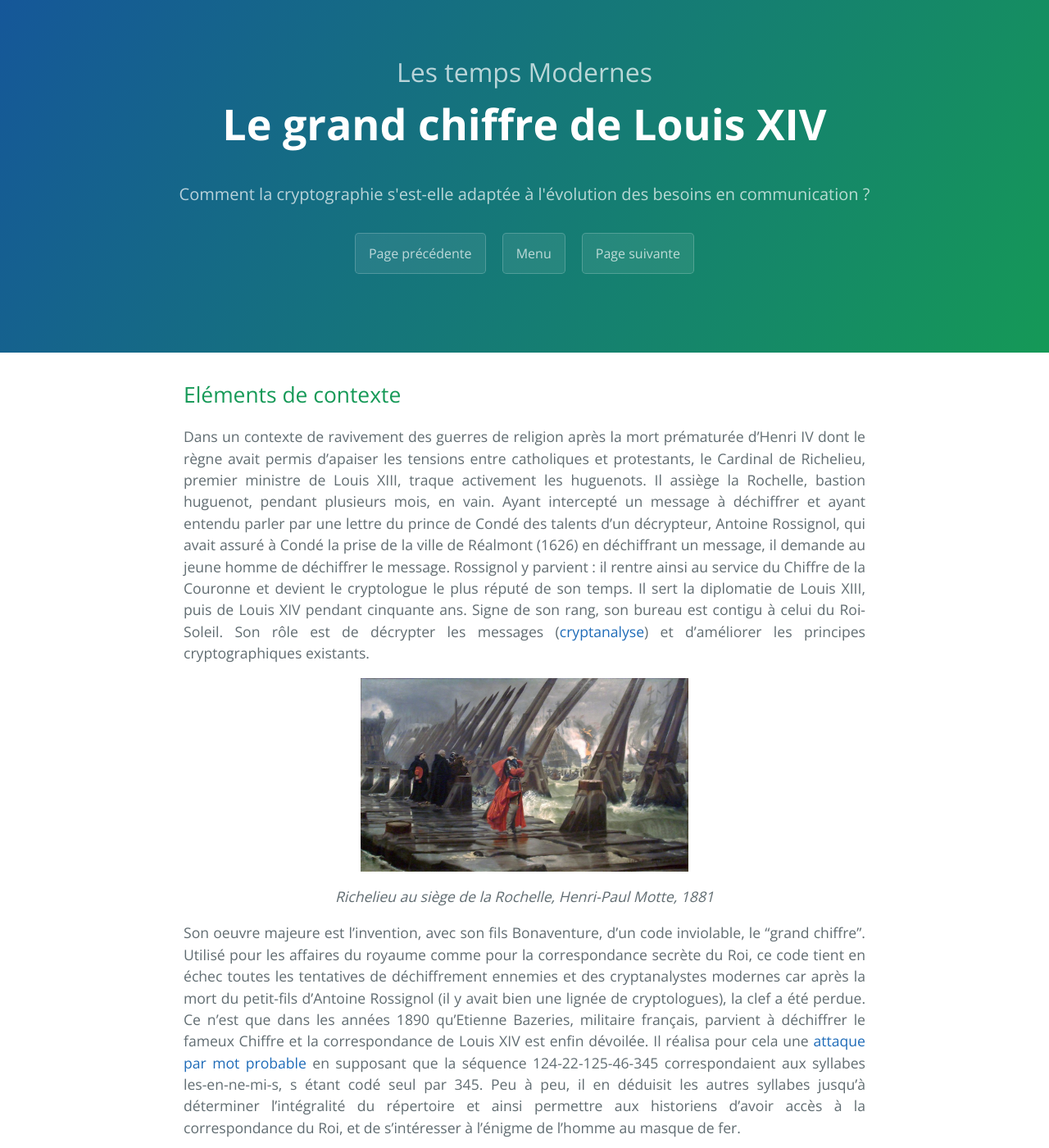
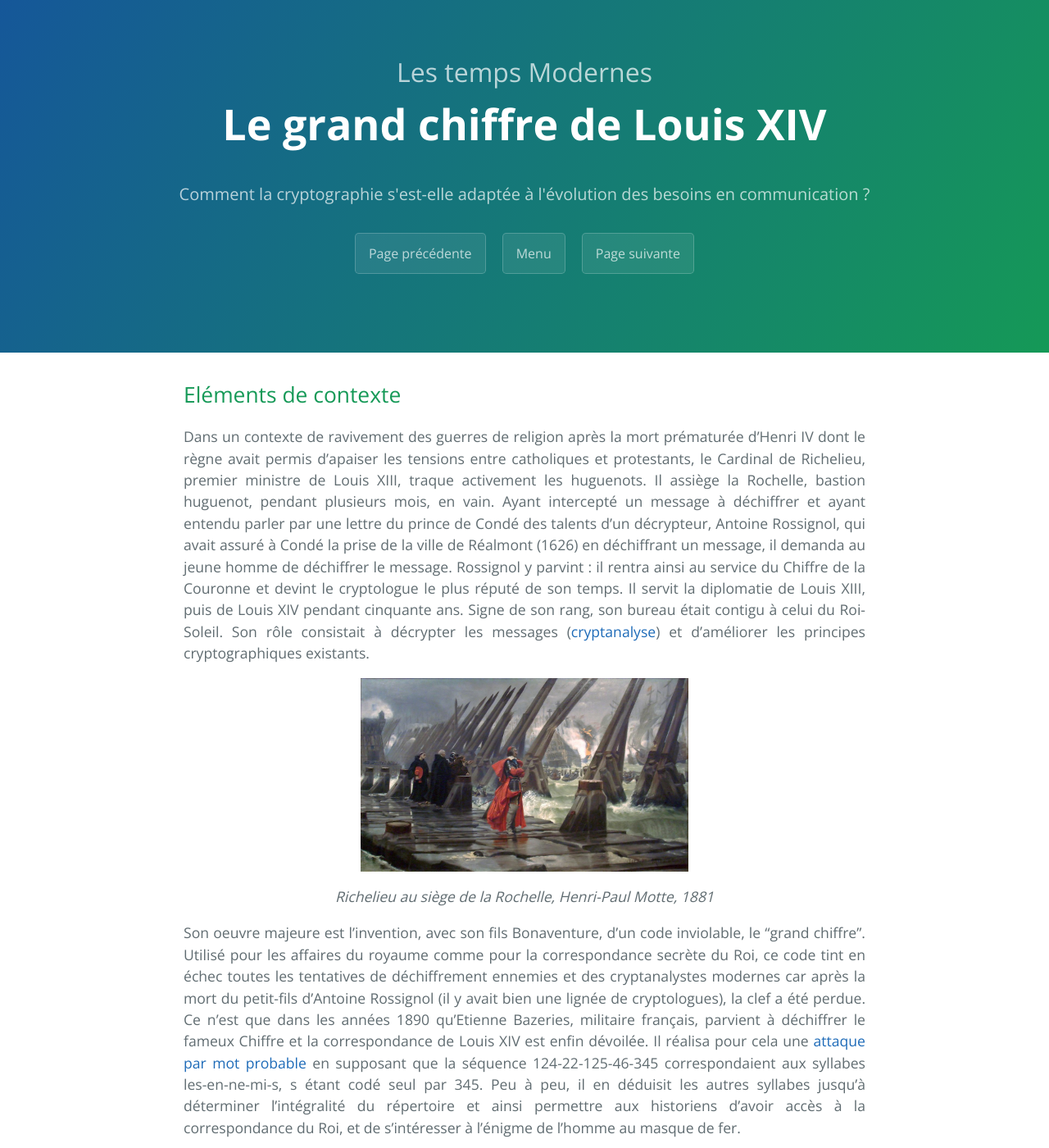
Before and after one commit to SamuelGallay/CryptoTPE, a Jekyll site: the page built from pages/2_TempsModernes/3_louis14.md, in a window 1280 px wide and 1400 px high. Shown: the whole window at 82% size. Built offline with Jekyll 4.4.1, drawn with Linux system fonts in a browser that asks for light colours; our own code applies the rules of GitHub Pages for plain Markdown files; some of the changed text lies outside the part shown.

Commit message:
Update 3_louis14.md

```diff
--- a/pages/2_TempsModernes/3_louis14.md
+++ b/pages/2_TempsModernes/3_louis14.md
@@ -8,12 +8,12 @@
 ---
 ## Eléments de contexte
 
-Dans un contexte de ravivement des guerres de religion après la mort prématurée d’Henri IV dont le règne avait permis d’apaiser les tensions entre catholiques et protestants, le Cardinal de Richelieu, premier ministre de Louis XIII, traque activement les huguenots. Il assiège la Rochelle, bastion huguenot, pendant plusieurs mois, en vain. Ayant intercepté un message à déchiffrer et ayant entendu parler par une lettre du prince de Condé des talents d’un décrypteur, Antoine Rossignol, qui avait assuré à Condé la prise de la ville de Réalmont (1626) en déchiffrant un message, il demande au jeune homme de déchiffrer le message. Rossignol y parvient : il rentre ainsi au service du Chiffre de la Couronne et devient le cryptologue le plus réputé de son temps. Il sert la diplomatie de Louis XIII, puis de Louis XIV pendant cinquante ans. Signe de son rang, son bureau est contigu à celui du Roi-Soleil. Son rôle est de décrypter les messages ([cryptanalyse]({{ "/glossaire/" | relative_url }})) et d’améliorer les principes cryptographiques existants.
+Dans un contexte de ravivement des guerres de religion après la mort prématurée d’Henri IV dont le règne avait permis d’apaiser les tensions entre catholiques et protestants, le Cardinal de Richelieu, premier ministre de Louis XIII, traque activement les huguenots. Il assiège la Rochelle, bastion huguenot, pendant plusieurs mois, en vain. Ayant intercepté un message à déchiffrer et ayant entendu parler par une lettre du prince de Condé des talents d’un décrypteur, Antoine Rossignol, qui avait assuré à Condé la prise de la ville de Réalmont (1626) en déchiffrant un message, il demanda au jeune homme de déchiffrer le message. Rossignol y parvint : il rentra ainsi au service du Chiffre de la Couronne et devint le cryptologue le plus réputé de son temps. Il servit la diplomatie de Louis XIII, puis de Louis XIV pendant cinquante ans. Signe de son rang, son bureau était contigu à celui du Roi-Soleil. Son rôle consistait à décrypter les messages ([cryptanalyse]({{ "/glossaire/" | relative_url }})) et d’améliorer les principes cryptographiques existants.
 
 <img src="{{ "/assets/2_TempsModernes/rochelle.jpg" | relative_url }}" alt="diffie" style="margin: 0 auto;display: block; width:400px; "/>
 <p align="center"> <em> Richelieu au siège de la Rochelle, Henri-Paul Motte, 1881 </em> </p>
 
-Son oeuvre majeure est l’invention, avec son fils Bonaventure, d’un code inviolable, le “grand chiffre”. Utilisé pour les affaires du royaume comme pour la correspondance secrète du Roi, ce code tient en échec toutes les tentatives de déchiffrement ennemies et des cryptanalystes modernes car après la mort du petit-fils d’Antoine Rossignol (il y avait bien une lignée de cryptologues), la clef a été perdue. Ce n’est que dans les années 1890 qu’Etienne Bazeries, militaire français, parvient à déchiffrer le fameux Chiffre et la correspondance de Louis XIV est enfin dévoilée. Il réalisa pour cela une [attaque par mot probable]({{ "/glossaire/" | relative_url }}) en supposant que la séquence 124-22-125-46-345 correspondaient aux syllabes les-en-ne-mi-s, s étant codé seul par 345. Peu à peu, il en déduisit les autres syllabes jusqu'à déterminer l'intégralité du répertoire et ainsi permettre aux historiens d'avoir accès à la correspondance du Roi, et de s'intéresser à l'énigme de l'homme au masque de fer.
+Son oeuvre majeure est l’invention, avec son fils Bonaventure, d’un code inviolable, le “grand chiffre”. Utilisé pour les affaires du royaume comme pour la correspondance secrète du Roi, ce code tint en échec toutes les tentatives de déchiffrement ennemies et des cryptanalystes modernes car après la mort du petit-fils d’Antoine Rossignol (il y avait bien une lignée de cryptologues), la clef a été perdue. Ce n’est que dans les années 1890 qu’Etienne Bazeries, militaire français, parvient à déchiffrer le fameux Chiffre et la correspondance de Louis XIV est enfin dévoilée. Il réalisa pour cela une [attaque par mot probable]({{ "/glossaire/" | relative_url }}) en supposant que la séquence 124-22-125-46-345 correspondaient aux syllabes les-en-ne-mi-s, s étant codé seul par 345. Peu à peu, il en déduisit les autres syllabes jusqu'à déterminer l'intégralité du répertoire et ainsi permettre aux historiens d'avoir accès à la correspondance du Roi, et de s'intéresser à l'énigme de l'homme au masque de fer.
 
 <img src="{{ "/assets/2_TempsModernes/rossignol.jpg" | relative_url }}" alt="diffie" style="margin: 0 auto;display: block; width:300px; "/>
 <p align="center"> <em> Antoine Rossignol </em> </p>
@@ -27,11 +27,11 @@
 
 ## Enjeux
 
-Ce chiffre a été utilisé par Louis XIV tant pour ses correspondances privées (il a mené une vie amoureuse très dissolue comme chacun le sait) que pour ses correspondances politiques avec ses ministres, militaires et ambassadeurs.
+Ce chiffre fut utilisé par Louis XIV tant pour ses correspondances privées (il a mené une vie amoureuse très dissolue comme chacun le sait) que pour ses correspondances politiques avec ses ministres, militaires et ambassadeurs.
 
 <img src="{{ "/assets/2_TempsModernes/rigaud.jpg" | relative_url }}" alt="diffie" style="margin: 0 auto;display: block; width:300px; "/>
 <p align="center"> <em> Louis XIV en costume de sacre par Hyacinthe Rigaud, 1701 </em> </p>
 
-Le Roi-Soleil conduit une politique étrangère très ambitieuse, et passe la majeure partie de son règne en phase de guerre (guerre de Dévolution, guerre de Hollande, guerre de succession d’Espagne). Pour préserver son pré carré, il dirige une politique militaire belliqueuse. Il est donc crucial pour lui de s’assurer que les autres puissances européennes qui se sont liguées contre lui n'interceptent pas ses missives à caractère tactique.
+Le Roi-Soleil conduisit une politique étrangère très ambitieuse, et passa la majeure partie de son règne en phase de guerre (guerre de Dévolution, guerre de Hollande, guerre de succession d’Espagne). Pour préserver son pré carré, il dirigea une politique militaire belliqueuse. Il était donc crucial pour lui de s’assurer que les autres puissances européennes qui s'étaient liguées contre lui n'interceptaient pas ses missives à caractère tactique.
 
-La cryptologie prend avec Rossignol en France une importance inédite, puisque Louvois, ministre de la guerre de Louis XIV, crée un bureau spécialisé. À la fin du XVIIe et au cours du XVIIIe siècle, les cabinets noirs sévissent dans toute l’Europe. Celui de Vienne, le Geheime Kabinettskanzlei, est le plus efficace : en moins de deux heures, tout le contenu du sac postal est ouvert, recopié, et recacheté. Cela permet à l’Autriche-Hongrie de mener une politique étrangère très efficiente. L’invention du télégraphe et donc l'augmentation spectaculaire de la quantité de messages échangés sonne la fin des cabinets noirs au milieu du XIXe siècle.
+La cryptologie prit avec Rossignol en France une importance inédite, puisque Louvois, ministre de la guerre de Louis XIV, créa un bureau spécialisé. À la fin du XVIIe et au cours du XVIIIe siècle, les cabinets noirs sévissaient dans toute l’Europe. Celui de Vienne, le Geheime Kabinettskanzlei, était le plus efficace : en moins de deux heures, tout le contenu du sac postal était ouvert, recopié, et recacheté. Cela permit à l’Autriche-Hongrie de mener une politique étrangère très efficiente. L’invention du télégraphe et donc l'augmentation spectaculaire de la quantité de messages échangés sonna la fin des cabinets noirs au milieu du XIXe siècle.
```
